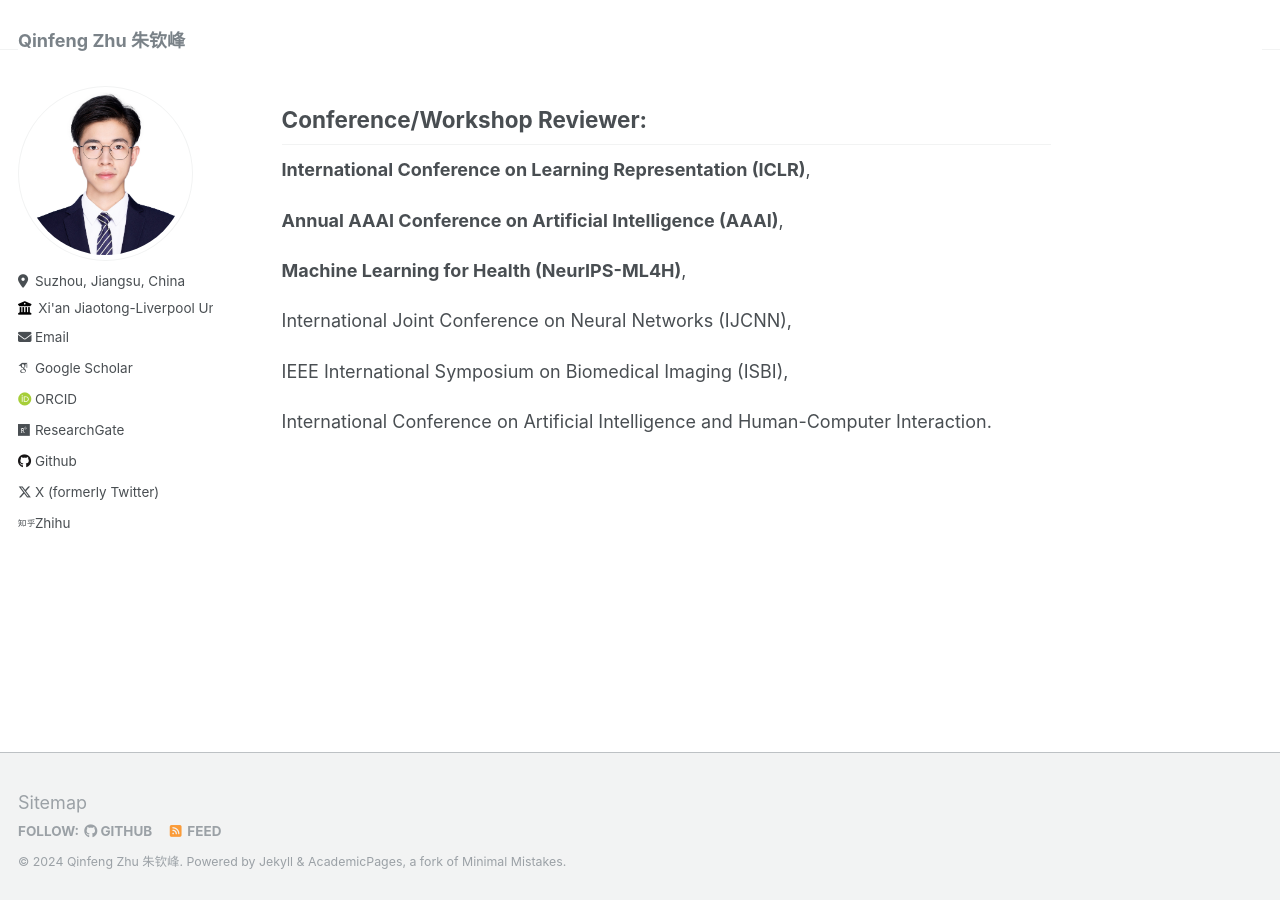
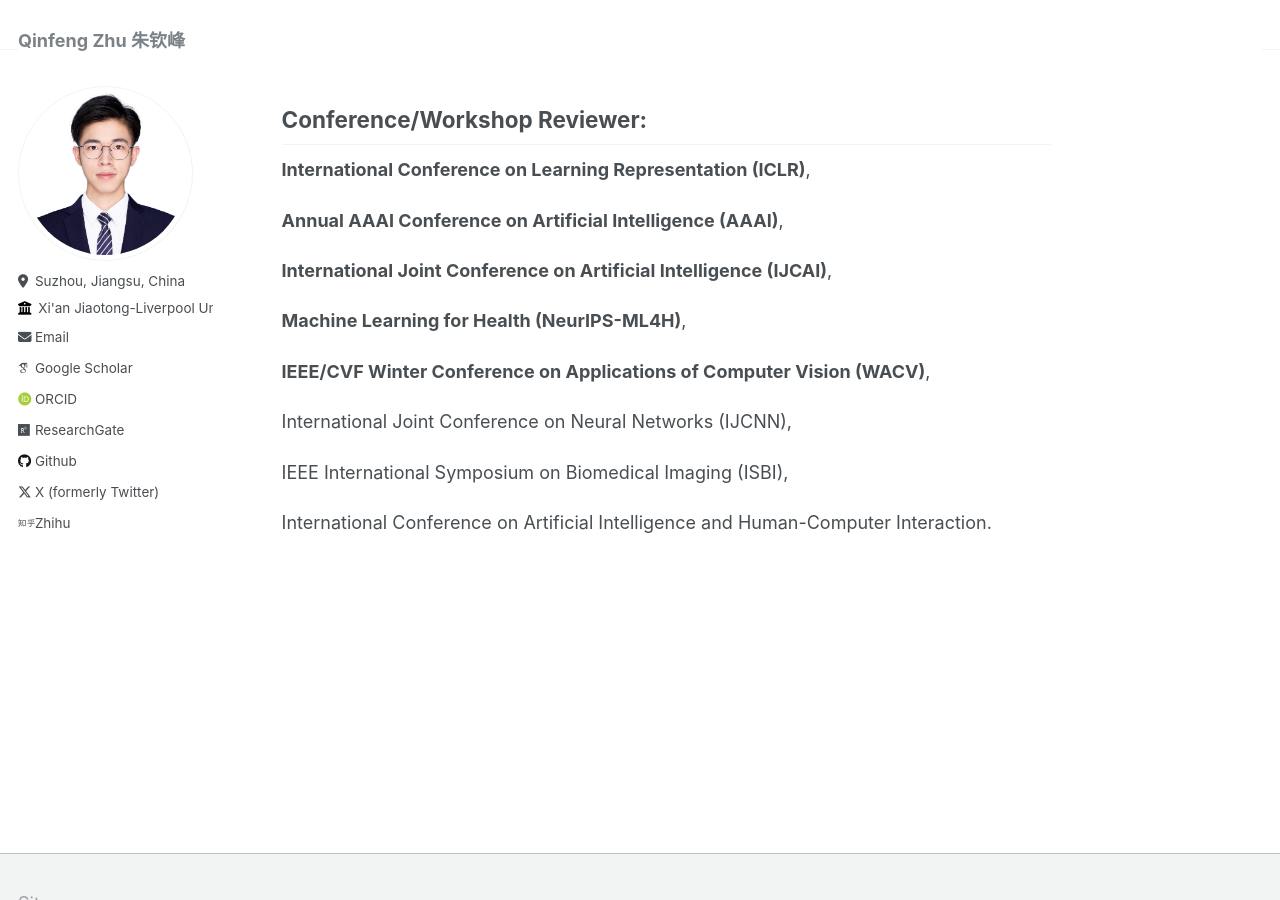
Before and after one commit to zhuqinfeng1999/zhuqinfeng1999.github.io, a Jekyll site: the page built from _pages/about.md, in a window 1280 px wide and 900 px high, scrolled down 2759 px. Built offline with Jekyll 4.4.1, drawn with Linux system fonts in a browser that asks for light colours; some web fonts are replaced.

Commit message:
Update about.md

```diff
--- a/_pages/about.md
+++ b/_pages/about.md
@@ -212,7 +212,11 @@ Applied Intelligence.
 
 **Annual AAAI Conference on Artificial Intelligence (AAAI)**,
 
+**International Joint Conference on Artificial Intelligence (IJCAI)**,
+
 **Machine Learning for Health (NeurIPS-ML4H)**,
+
+**IEEE/CVF Winter Conference on Applications of Computer Vision (WACV)**,
 
 International Joint Conference on Neural Networks (IJCNN),
 
```
